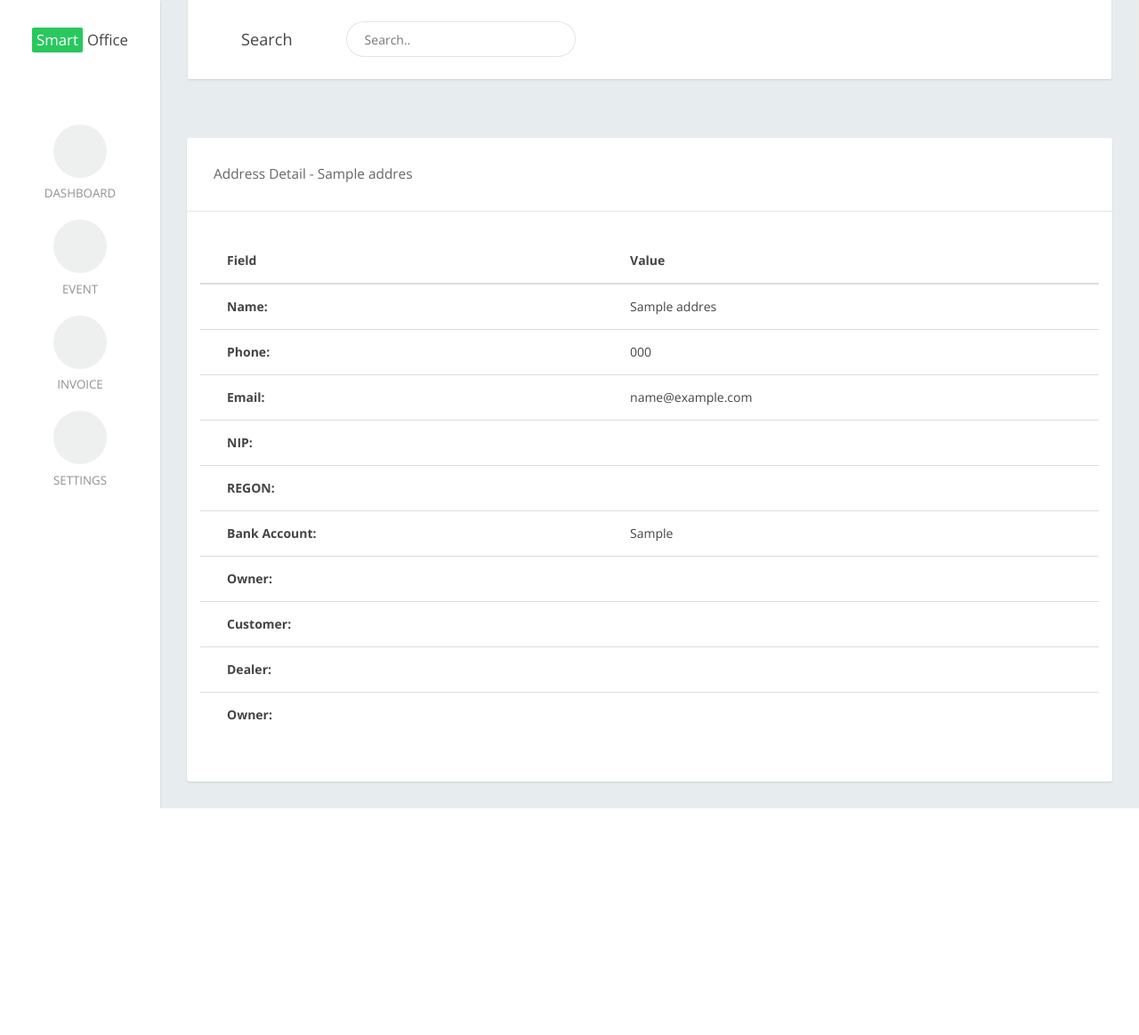
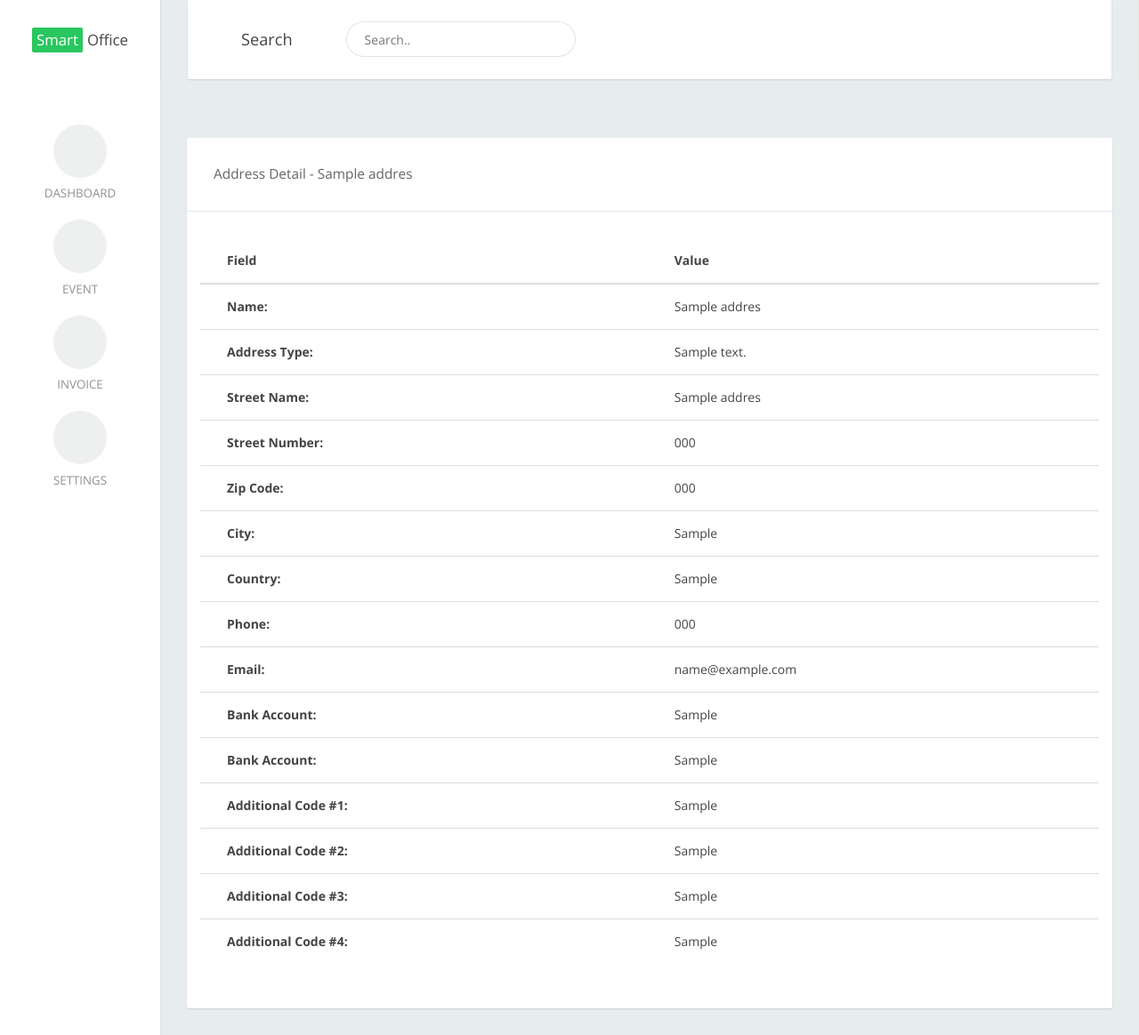
Before and after one commit to sprintbiz/logan, a Django app: page /address/detail/1/ in a window 1280 px wide. Shown: the whole page at 89% size. Before the commit the page ends 909 px from the top, so only its background shows below. Run offline with Django 3.2, Linux system fonts and the light colour scheme; tables that the repository leaves empty hold one stand-in row (values such as "Sample post"); parts of the project's set-up code (start-up, migrations or seed data) failed here and were passed over; some libraries are stand-ins or nearby versions; some web fonts are replaced.

Commit message:
Fields changed

```diff
--- a/invoice/templates/address_detail.html
+++ b/invoice/templates/address_detail.html
@@ -32,6 +32,30 @@
                   <td>{{ object.name }}</td>
                 </tr>
                 <tr>
+                  <th>Address Type:</th>
+                  <td>{{ object.address_type }}</td>
+                </tr>
+                <tr>
+                  <th>Street Name:</th>
+                  <td>{{ object.street_name }}</td>
+                </tr>
+                <tr>
+                  <th>Street Number:</th>
+                  <td>{{ object.street_number }}</td>
+                </tr>
+                <tr>
+                  <th>Zip Code:</th>
+                  <td>{{ object.zip_code }}</td>
+                </tr>
+                <tr>
+                  <th>City:</th>
+                  <td>{{ object.city }}</td>
+                </tr>
+                <tr>
+                  <th>Country:</th>
+                  <td>{{ object.country }}</td>
+                </tr>
+                <tr>
                   <th>Phone:</th>
                   <td>{{ object.phone }}</td>
                 </tr>
@@ -40,32 +64,28 @@
                   <td>{{ object.email }}</td>
                 </tr>
                 <tr>
-                  <th>NIP:</th>
-                  <td>{{ object.org_nbr_1 }}</td>
-                </tr>
-                <tr>
-                  <th>REGON:</th>
-                  <td>{{ object.org_nbr_2 }}</td>
+                  <th>Bank Account:</th>
+                  <td>{{ object.bank_account }}</td>
                 </tr>
                 <tr>
                   <th>Bank Account:</th>
                   <td>{{ object.bank_account }}</td>
                 </tr>
                 <tr>
-                  <th>Owner:</th>
-                  <td>{{ object.is_owner }}</td>
+                  <th>Additional Code #1:</th>
+                  <td>{{ object.add_code1 }}</td>
                 </tr>
                 <tr>
-                  <th>Customer:</th>
-                  <td>{{ object.is_customer }}</td>
+                  <th>Additional Code #2:</th>
+                  <td>{{ object.add_code2 }}</td>
                 </tr>
                 <tr>
-                  <th>Dealer:</th>
-                  <td>{{ object.is_dealer }}</td>
+                  <th>Additional Code #3:</th>
+                  <td>{{ object.add_code3 }}</td>
                 </tr>
                 <tr>
-                  <th>Owner:</th>
-                  <td>{{ object.is_manufacturer }}</td>
+                  <th>Additional Code #4:</th>
+                  <td>{{ object.add_code4 }}</td>
                 </tr>
               </tbody>
         	</table>
```
